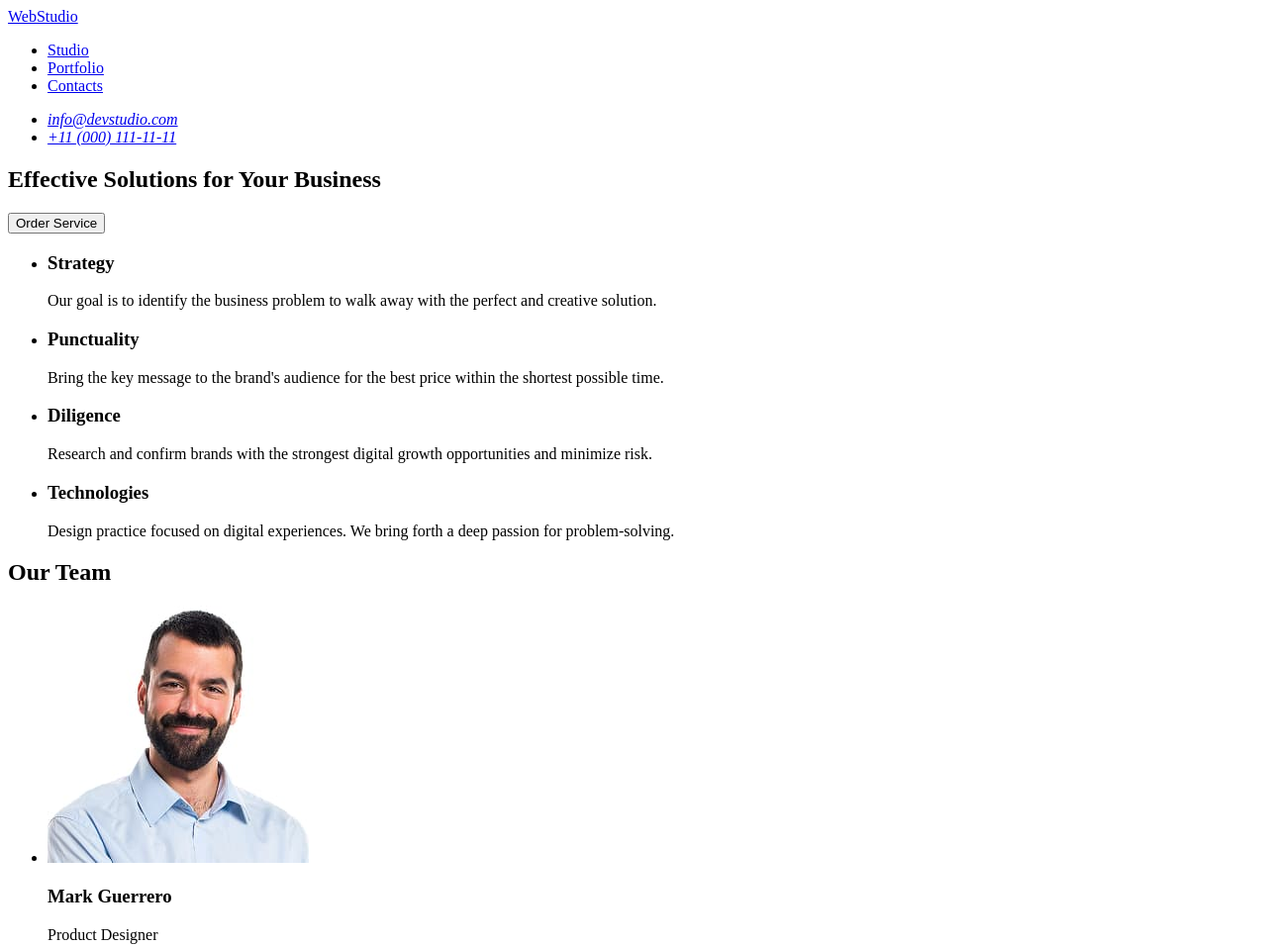
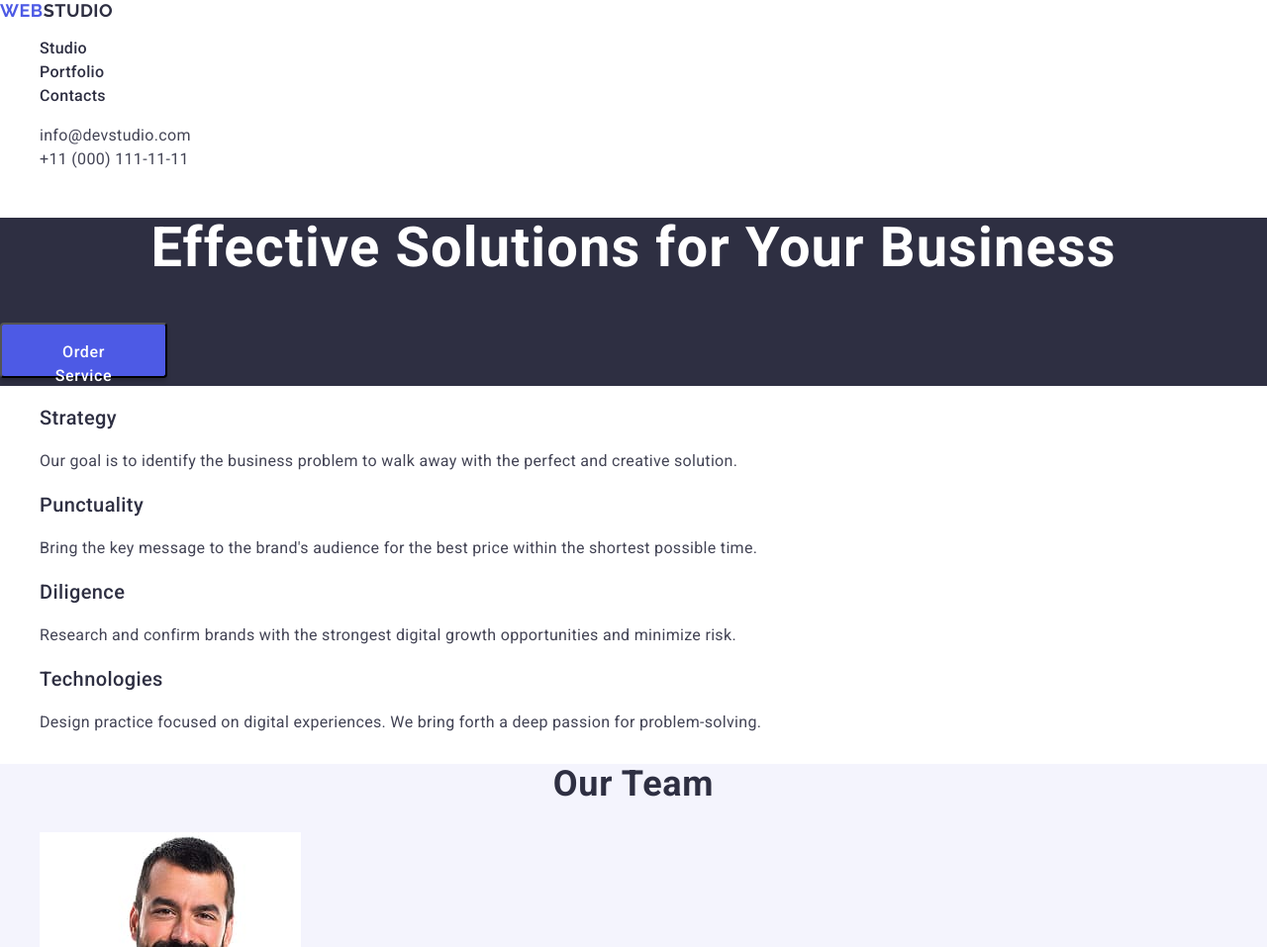
Before and after one commit to dupliivladyslav/goit-markup-hw-02, a plain HTML site: page index.html in a window 1280 px wide. Shown: the top 957 px of the page at 99% size. Drawn offline with nearby package versions, Linux system fonts and the light colour scheme.

Commit message:
add initial files

```diff
--- /dev/null
+++ b/css/style.css
@@ -0,0 +1,150 @@
+body {
+  font-family: "Roboto", sans-serif;
+  color: #434455;
+  background-color: #ffffff;
+}
+
+ul,
+ol {
+  list-style-type: none;
+}
+
+a {
+  text-decoration: none;
+}
+
+.logo {
+  font-family: "Raleway", sans-serif;
+  font-weight: 700;
+  font-size: 18px;
+  line-height: 1.17;
+  letter-spacing: 0.03em;
+  text-transform: uppercase;
+  color: #4d5ae5;
+}
+
+.header-logo .logo-part {
+  color: #2e2f42;
+}
+.footer-logo .logo-part {
+  color: #f4f4fd;
+}
+
+.nav-link {
+  font-weight: 500;
+  font-size: 16px;
+  line-height: 1.5;
+  letter-spacing: 0.02em;
+  color: #2e2f42;
+}
+
+.contacts {
+  font-style: normal;
+}
+
+.contacts-link {
+  font-size: 16px;
+  line-height: 1.5;
+  letter-spacing: 0.02em;
+  color: #434455;
+}
+
+.contacts-link:hover,
+.contacts-link:focus,
+.nav-link:hover,
+.nav-link:focus {
+  color: #404bbf;
+}
+
+.page-footer {
+  background-color: #2e2f42;
+}
+
+.footer-text {
+  font-size: 16px;
+  line-height: 1.5;
+  letter-spacing: 0.02em;
+  color: #f4f4fd;
+}
+
+.section-studio {
+  background-color: #2e2f42;
+}
+
+.main-header {
+  font-weight: 700;
+  font-size: 56px;
+  line-height: 1.07143;
+  letter-spacing: 0.02em;
+  text-align: center;
+  color: #fff;
+}
+
+.main-button {
+  border-radius: 4px;
+  padding: 16px 32px;
+  width: 169px;
+  height: 56px;
+  box-shadow: 0 4px 4px 0 rgba(0, 0, 0, 0.15);
+  background-color: #4d5ae5;
+}
+
+.text-button {
+  font-weight: 500;
+  font-size: 16px;
+  line-height: 1.5;
+  letter-spacing: 0.04em;
+  color: #fff;
+}
+
+.main-button:hover,
+.main-button:focus {
+  background-color: #404bbf;
+}
+
+.header-benefits {
+  font-weight: 500;
+  font-size: 20px;
+  line-height: 1.2;
+  letter-spacing: 0.02em;
+  color: #2e2f42;
+}
+
+.section-benefits-text {
+  font-weight: 400;
+  font-size: 16px;
+  line-height: 1.5;
+  letter-spacing: 0.02em;
+  color: #434455;
+}
+
+.section-team {
+  background-color: #f4f4fd;
+}
+
+.header-team {
+  ont-weight: 700;
+  font-size: 36px;
+  line-height: 1.11111;
+  letter-spacing: 0.02em;
+  text-align: center;
+  color: #2e2f42;
+}
+
+.team-item {
+  font-weight: 500;
+  font-size: 20px;
+  line-height: 1.2;
+  letter-spacing: 0.02em;
+  text-align: center;
+  color: #2e2f42;
+}
+
+.team-text {
+  font-weight: 400;
+  font-size: 16px;
+  line-height: 1.5;
+  letter-spacing: 0.02em;
+  text-align: center;
+  color: #434455;
+}
--- a/index.html
+++ b/index.html
@@ -5,27 +5,36 @@
     <meta charset="UTF-8">
     <meta name="viewport" content="width=device-width, initial-scale=1.0">
     <title>Document</title>
+    <link rel="stylesheet" href="https://cdnjs.cloudflare.com/ajax/libs/modern-normalize/3.0.1/modern-normalize.min.css"
+        integrity="sha512-q6WgHqiHlKyOqslT/lgBgodhd03Wp4BEqKeW6nNtlOY4quzyG3VoQKFrieaCeSnuVseNKRGpGeDU3qPmabCANg=="
+        crossorigin="anonymous" referrerpolicy="no-referrer" />
+    <link rel="preconnect" href="https://fonts.googleapis.com">
+    <link rel="preconnect" href="https://fonts.gstatic.com" crossorigin>
+    <link href="https://fonts.googleapis.com/css2?family=Raleway:wght@700&family=Roboto:wght@100..900&display=swap"
+        rel="stylesheet">
+
+    <link rel="stylesheet" href="./css/style.css">
 </head>
 
 <body>
 
-    <header>
-        <nav>
-            <a href=./index.html>WebStudio</a>
+    <header class="page-header">
+        <nav class="header-nav">
+            <a class="logo header-logo" href="./index.html">Web<span class="logo-part">Studio</span> </a>
 
-            <ul>
-                <li> <a href="#studio">Studio</a></li>
-                <li><a href="#portfolio">Portfolio</a></li>
-                <li><a href="#contacts">Contacts</a></li>
+            <ul class="nav-list">
+                <li class="nav-item"> <a class="nav-link" href="./index.html">Studio</a></li>
+                <li class="nav-item"><a class="nav-link" href="#portfolio">Portfolio</a></li>
+                <li class="nav-item"><a class="nav-link" href="#contacts">Contacts</a></li>
             </ul>
         </nav>
-        <address>
-            <ul id="contacts">
-                <li>
-                    <a href="mailto:info@devstudio.com">info@devstudio.com</a>
+        <address class="contacts">
+            <ul class="contacts-list" id="contacts">
+                <li class="contacts-item">
+                    <a class="contacts-link" href="mailto:info@devstudio.com">info@devstudio.com</a>
                 </li>
-                <li>
-                    <a href="tel:+110001111111">+11 (000) 111-11-11</a>
+                <li class="contacts-item">
+                    <a class="contacts-link" href="tel:+110001111111">+11 (000) 111-11-11</a>
                 </li>
             </ul>
         </address>
@@ -35,42 +44,45 @@
     <main>
         <!-- Hero section -->
 
-        <section id="studio">
+        <section class="section-studio" id="studio">
 
-            <h1>
+            <h1 class="main-header">
                 Effective Solutions
                 for Your Business
             </h1>
 
-            <button type="button"> Order Service </button>
+            <button class="main-button" type="button"><span class="text-button">Order Service</span></button>
             <!-- Feature section -->
         </section>
         <!-- Logical heading -->
 
-        <section id="portfolio">
+        <section class="section-benefits" id="portfolio">
             <h2 hidden> Our Benefits</h2>
             <ul>
-                <li>
-                    <h3>Strategy</h3>
-                    <p>
+                <li class="section-benefits-item">
+                    <h3 class="header-benefits">Strategy</h3>
+                    <p class="section-benefits-text">
                         Our goal is to identify the business
                         problem to walk away with the perfect and creative solution.
                     </p>
                 </li>
-                <li>
-                    <h3>Punctuality</h3>
-                    <p>Bring the key message to the brand's audience for the best price within the shortest possible
+                <li class="section-benefits-item">
+                    <h3 class="header-benefits">Punctuality</h3>
+                    <p class="section-benefits-text">Bring the key message to the brand's audience for the best price
+                        within the shortest possible
                         time.
                     </p>
                 </li>
-                <li>
-                    <h3>Diligence</h3>
-                    <p>Research and confirm brands with the strongest digital growth opportunities and minimize risk.
+                <li class="section-benefits-item">
+                    <h3 class="header-benefits">Diligence</h3>
+                    <p class="section-benefits-text">Research and confirm brands with the strongest digital growth
+                        opportunities and minimize risk.
                     </p>
                 </li>
-                <li>
-                    <h3>Technologies</h3>
-                    <p>Design practice focused on digital experiences. We bring forth a deep passion for
+                <li class="section-benefits-item">
+                    <h3 class="header-benefits">Technologies</h3>
+                    <p class="section-benefits-text">Design practice focused on digital experiences. We bring forth a
+                        deep passion for
                         problem-solving.
                     </p>
                 </li>
@@ -80,23 +92,26 @@
 
 
         </section>
-        <section>
-            <h2>Our Team</h2>
+        <!-- Logical heading -->
+        <section class="section-team">
+            <h2 class="header-team">Our Team</h2>
             <ul>
-                <li><img src="./images/mark.jpg" alt="mark-photo" width="264" height="260">
-                    <h3> Mark Guerrero</h3>
-                    <p>Product Designer</p>
+                <li class="section-team-item"><img src="./images/mark.jpg" alt="mark-photo" width="264" height="260">
+                    <h3 class="team-item"> Mark Guerrero</h3>
+                    <p class="team-text">Product Designer</p>
                 </li>
-                <li><img src="./images/tom.jpg" alt="tom-photo" width="264" height="260">
-                    <h3>Tom Ford</h3>
-                    <p>Frontend Developer</p>
+                <li class="section-team-item"><img src="./images/tom.jpg" alt="tom-photo" width="264" height="260">
+                    <h3 class="team-item">Tom Ford</h3>
+                    <p class="team-text">Frontend Developer</p>
                 </li>
-                <li><img src="./images/camila.jpg" alt="camila-photo" width="264" height="260">
-                    <h3>Camila Garcia</h3>
-                    <p>Marketing</p>/li>
-                <li><img src="./images/daniel.jpg" alt="daniel-photo" width="264" height="260">
-                    <h3>Daniel Wilson</h3>
-                    <p>UI Designer</p>
+                <li class="section-team-item"><img src="./images/camila.jpg" alt="camila-photo" width="264"
+                        height="260">
+                    <h3 class="team-item">Camila Garcia</h3>
+                    <p class="team-text">Marketing</p>
+                <li class="section-team-item"><img src="./images/daniel.jpg" alt="daniel-photo" width="264"
+                        height="260">
+                    <h3 class="team-item">Daniel Wilson</h3>
+                    <p class="team-text">UI Designer</p>
                 </li>
             </ul>
 
@@ -105,9 +120,10 @@
 
         </section>
     </main>
-    <footer>
-        <a href=./index.html>WebStudio</a>
-        <p>Increase the flow of customers and sales for your business with digital marketing & growth solutions.</p>
+    <footer class="page-footer">
+        <a class="logo footer-logo" href="./index.html">Web<span class="logo-part">Studio</span> </a>
+        <p class="footer-text">Increase the flow of customers and sales for your business with digital marketing &
+            growth solutions.</p>
     </footer>
 </body>
 
```
